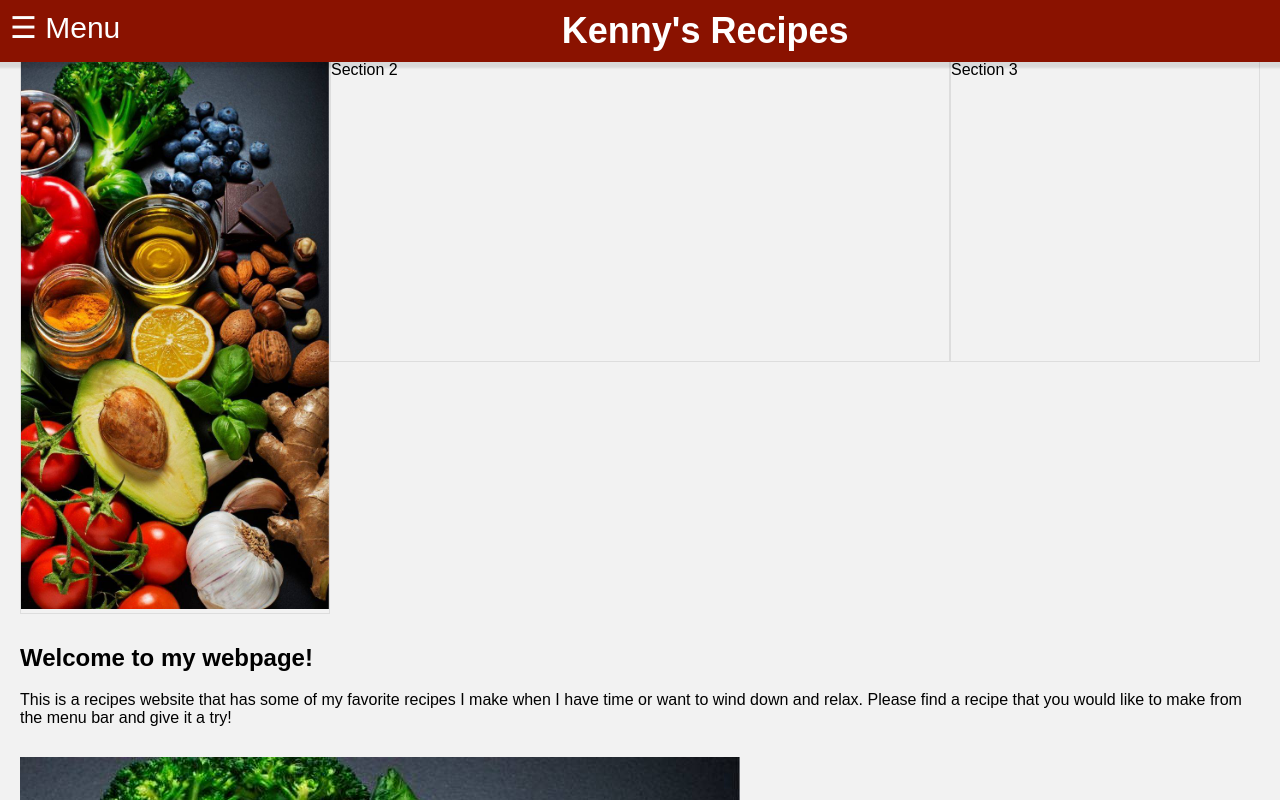
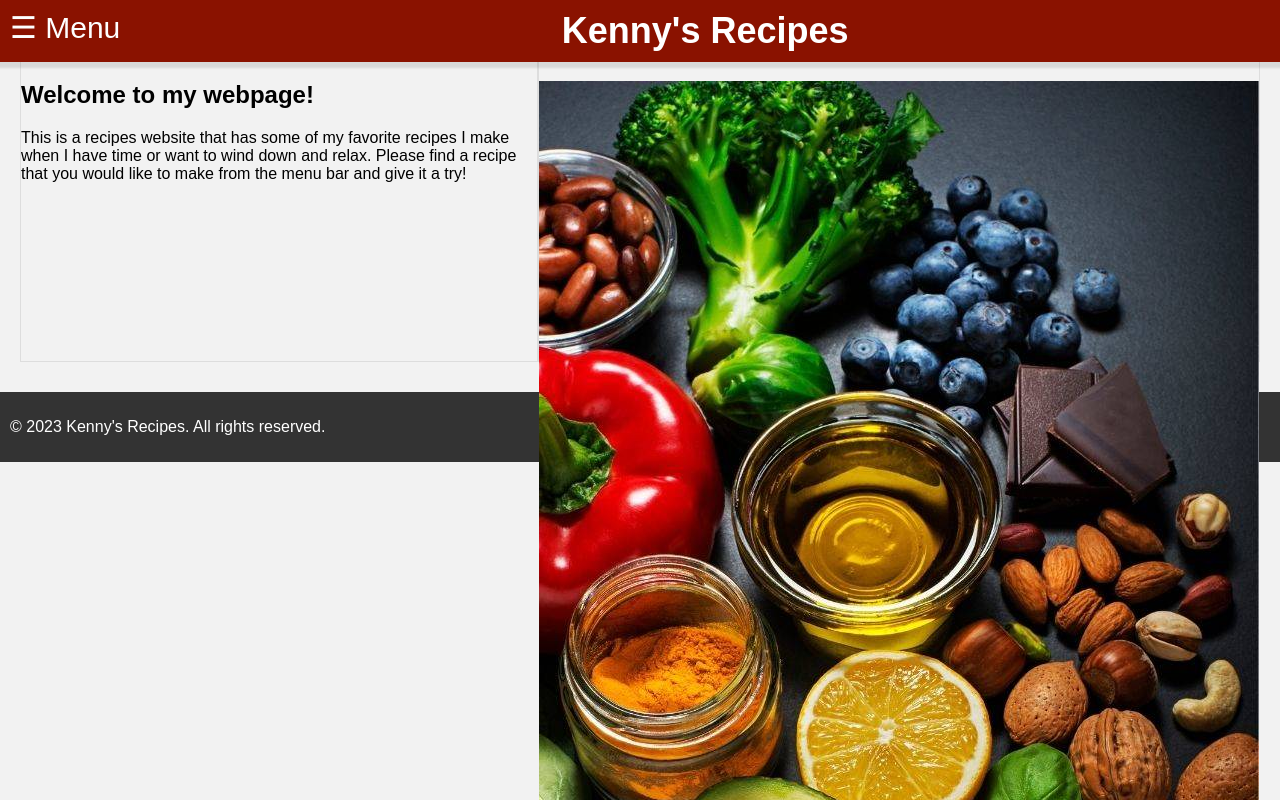
Before and after one commit to KenTerakado/recipe-website, a plain HTML site: page home.html in a window 1280 px wide. Shown: the top 800 px of the page. Drawn offline with Linux system fonts and the light colour scheme.

Commit message:
wIP on home page reformatting

```diff
--- a/home.html
+++ b/home.html
@@ -19,20 +19,17 @@
     </header>
     <main>
       <section class="top">
-        <div class="grid" style="display:grid;grid-template-columns: 1fr 2fr 1fr">
-          <div style="border:1px solid #ddd;"><img src="food_ingredients.jpeg" alt="ingredients" id="home_img" style="width:100%"></div>
-          <div style="border:1px solid #ddd;height:300px">Section 2</div>
-          <div style="border:1px solid #ddd;height:300px">Section 3</div>
+        <div class="grid" style="display:grid;grid-template-columns: 2fr 1fr">
+          <div style="border:1px solid #ddd;">
+              <h2 id="home">Welcome to my webpage!</h2>
+              <p>This is a recipes website that has some of my favorite recipes I make when I have time or want to wind down and relax. Please find a recipe that you would like to make from the menu bar and give it a try!
+              </p>
+          </div>
+          <div style="border:1px solid #ddd;height:300px">
+            <img src="food_ingredients.jpeg" alt="ingredients" id="home_img" style="margin-top: 20px;">
+          </div>
         </div>
       </section>
-      <section id="home">
-        <h2>Welcome to my webpage!</h2>
-        <p>This is a recipes website that has some of my favorite recipes I make when I have time or want to wind down and relax. Please find a recipe that you would like to make from the menu bar and give it a try!
-        </p>
-      </section>
-      <aside>
-        <img src="food_ingredients.jpeg" alt="ingredients" id="home_img">
-      </aside>
     </main>
     <footer>
       <p>&copy; 2023 Kenny's Recipes. All rights reserved.</p>
```
